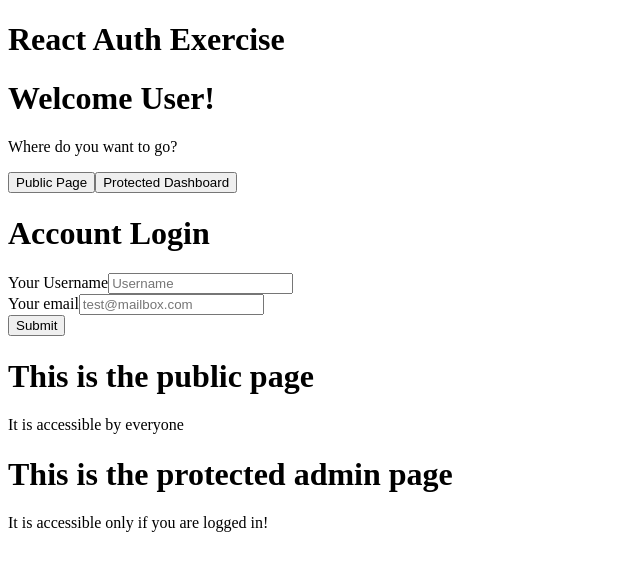
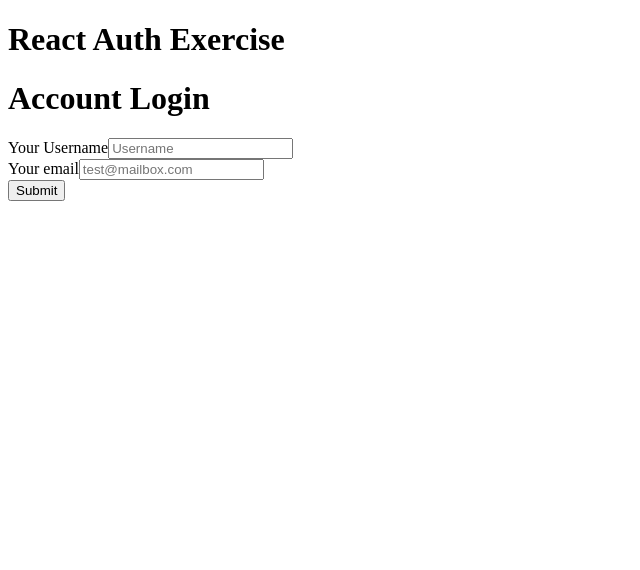
Before and after one commit to PatrickS83/react-authentification, a React app: page /login in a window 1280 px wide. Shown: the top 570 px of the page, without its empty margins (0-640 px from the left). Built offline with nearby package versions, Linux system fonts and the light colour scheme; the HTML template or start-up script is replaced by a standard one.

Commit message:
add react router

```diff
--- a/package.json
+++ b/package.json
@@ -18,7 +18,8 @@
   "dependencies": {
     "prop-types": "^15.6.1",
     "react": "^16.3.0-alpha.1",
-    "react-dom": "^16.3.0-alpha.1"
+    "react-dom": "^16.3.0-alpha.1",
+    "react-router-dom": "^4.2.2"
   },
   "devDependencies": {
     "babel-core": "^6.26.0",
--- a/src/components/App.js
+++ b/src/components/App.js
@@ -1,21 +1,24 @@
-import React, { Component } from 'react';
-import Home from './Home';
-import Login from './Login';
-import Dashboard from './Dashboard';
-import Public from './Public';
+import React, { Component } from "react";
+import { BrowserRouter as Router, Route } from "react-router-dom";
+import Home from "./Home";
+import Login from "./Login";
+import Dashboard from "./Dashboard";
+import Public from "./Public";
 
 class App extends Component {
   state = {};
 
   render() {
     return (
-      <div className="container">
-        <h1>React Auth Exercise</h1>
-        <Home />
-        <Login />
-        <Public />
-        <Dashboard />
-      </div>
+      <Router>
+        <div className="container">
+          <h1>React Auth Exercise</h1>
+          <Route exact path="/" component={Home} />
+          <Route path="/login" component={Login} />
+          <Route path="/public" component={Public} />
+          <Route path="/dashboard" component={Dashboard} />
+        </div>
+      </Router>
     );
   }
 }
--- a/src/components/Home.js
+++ b/src/components/Home.js
@@ -1,14 +1,19 @@
 import React from 'react';
+import { Link } from 'react-router-dom';
 
 const Home = () => (
   <div>
     <h1>Welcome User!</h1>
     <p>Where do you want to go?</p>
     <div className="row">
-      <button className="button-primary four columns">Public Page</button>
-      <button className="button-primary four columns">
-        Protected Dashboard
-      </button>
+      <Link to="/public">
+        <button className="button-primary four columns">Public Page</button>
+      </Link>
+      <Link to="/dashboard">
+        <button className="button-primary four columns">
+          Protected Dashboard
+        </button>
+      </Link>
     </div>
   </div>
 );
```
Also changed, not shown: 2 other files (tests, documents, lock files or other folders).
